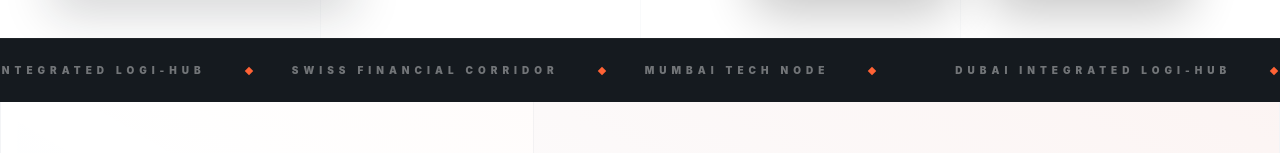
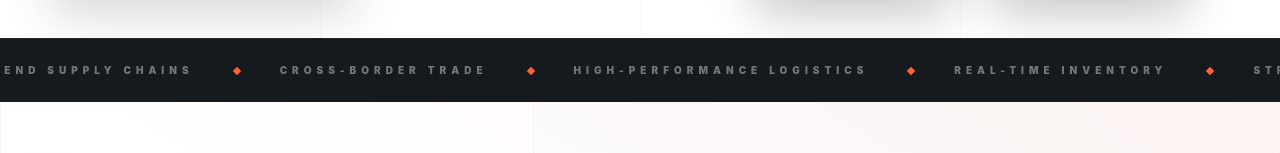
Before and after one commit to AyfizInfoTechSolutions/ATS, a React (Vite) app: page / in a window 1280 px wide. Shown: the part 778-931 px from the top of the page. Built offline with nearby package versions, Linux system fonts and the light colour scheme.

Commit message:
HomePage marque content added

```diff
--- a/src/components/Home/HeroLanding.jsx
+++ b/src/components/Home/HeroLanding.jsx
@@ -162,11 +162,15 @@ const HeroLanding = () => {
         >
            {[1, 2, 3, 4, 5].map(i => (
              <div key={i} className="flex items-center gap-10">
-                <span className="text-[10px] font-black text-white/40 uppercase tracking-[0.5em]">Dubai Integrated Logi-Hub</span>
+                <span className="text-[10px] font-black text-white/40 uppercase tracking-[0.5em]">End to End supply chains</span>
                 <div className="w-1.5 h-1.5 bg-brand-accent rotate-45" />
-                <span className="text-[10px] font-black text-white/40 uppercase tracking-[0.5em]">Swiss Financial Corridor</span>
+                <span className="text-[10px] font-black text-white/40 uppercase tracking-[0.5em]">Cross-Border trade</span>
                 <div className="w-1.5 h-1.5 bg-brand-accent rotate-45" />
-                <span className="text-[10px] font-black text-white/40 uppercase tracking-[0.5em]">Mumbai Tech Node</span>
+                <span className="text-[10px] font-black text-white/40 uppercase tracking-[0.5em]">High-Performance logistics</span>
+                <div className="w-1.5 h-1.5 bg-brand-accent rotate-45" />
+                <span className="text-[10px] font-black text-white/40 uppercase tracking-[0.5em]">Real-Time Inventory</span>
+                <div className="w-1.5 h-1.5 bg-brand-accent rotate-45" />
+                <span className="text-[10px] font-black text-white/40 uppercase tracking-[0.5em]">Strategic Global Sourcing</span>
                 <div className="w-1.5 h-1.5 bg-brand-accent rotate-45" />
              </div>
            ))}
```
